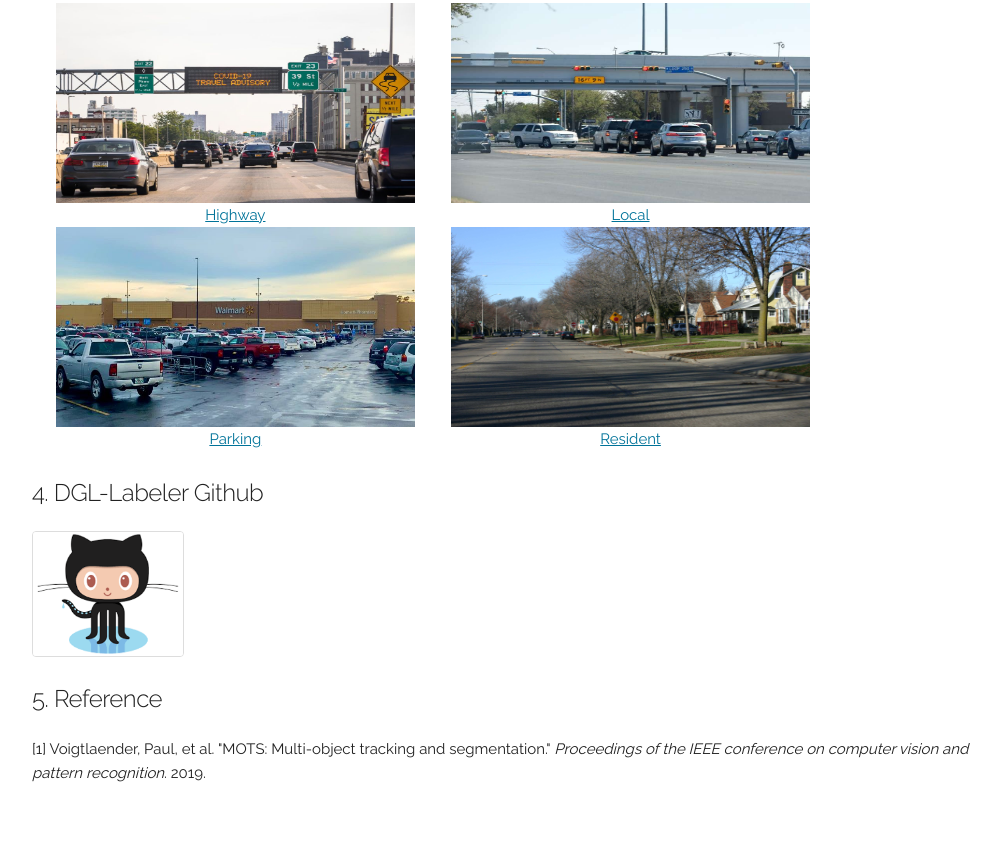
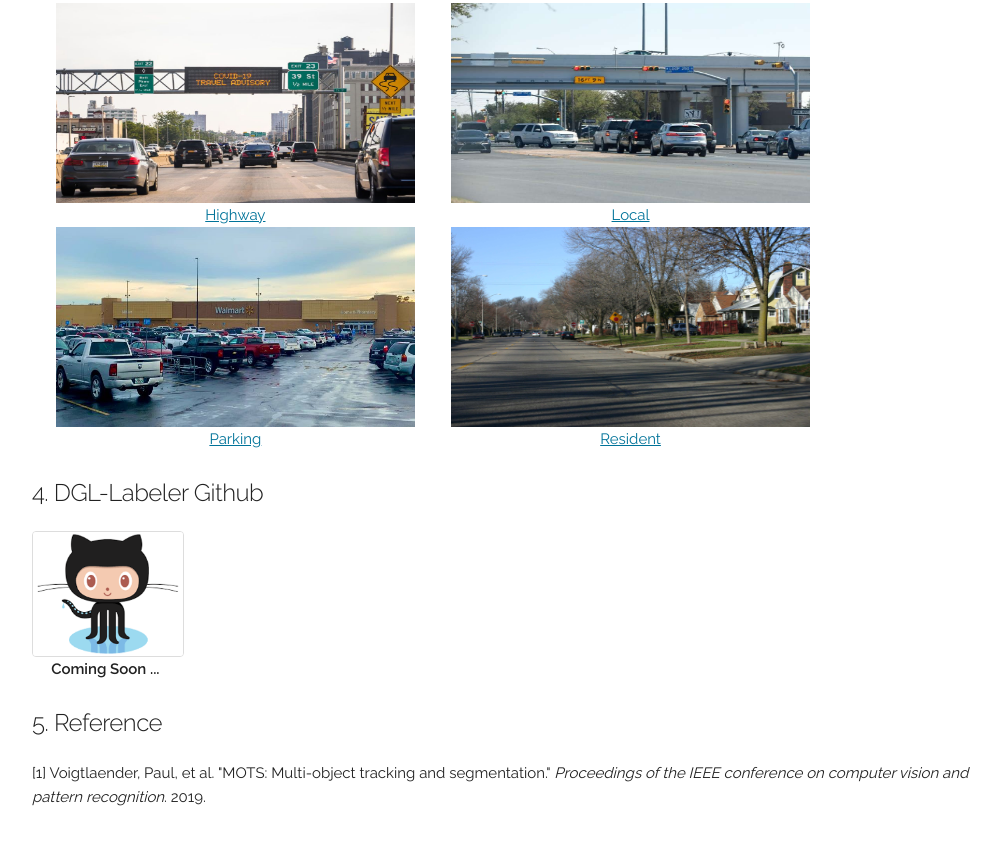
Before and after one commit to anArkitek/DGL-MOTS.github.io, a plain HTML site: page index.html in a window 1280 px wide. Shown: the part 1234-2078 px from the top of the page, without its empty margins (128-1129 px from the left). Drawn offline with Linux system fonts and the light colour scheme.

Commit message:
coming soon

```diff
--- a/index.html
+++ b/index.html
@@ -157,6 +157,7 @@
   <div class="section">
     <h5>4. DGL-Labeler Github</h5>
       <a href=""><img style="border: 1px solid #ddd; border-radius: 4px; padding: 0px; width: 150px;" src="./images/github.png"></a>
+        &nbsp&nbsp&nbsp&nbsp <b>Coming Soon ...</b>
   </div>
   <br>
   <div class="section">
```
Also changed, not shown: images/fig_1.png (deleted).
